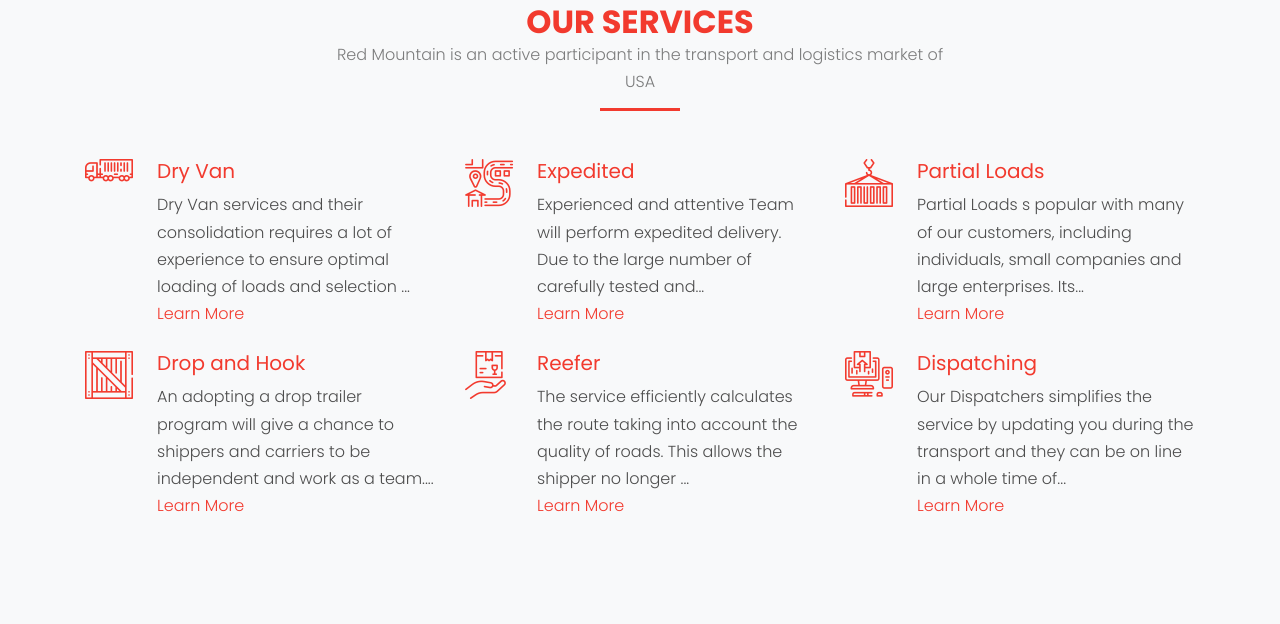
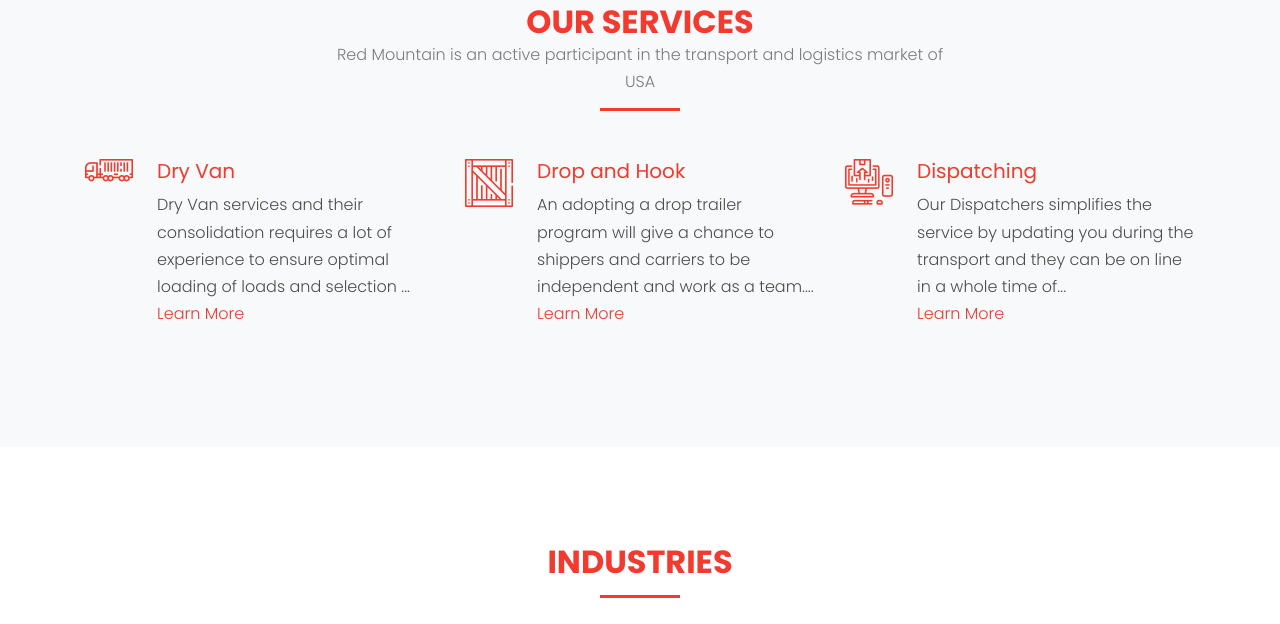
Before and after one commit to ota-fayz/red, a plain HTML site: page index.html in a window 1280 px wide. Shown: the part 2417-3041 px from the top of the page. Drawn offline with nearby package versions, Linux system fonts and the light colour scheme; files whose address does not match are found by name; a web font is replaced by a local one.

Commit message:
fix photos

```diff
--- a/index.html
+++ b/index.html
@@ -190,33 +190,33 @@
                     </div>
                 </div>
             </div>
-            <div class="col-md-6 col-lg-4 mb-4 mb-lg-4" data-aos="fade-up" data-aos-delay="100">
-                <div class="unit-4 d-flex">
-                    <div class="unit-4-icon mr-4"><span class="text-primary flaticon-map "></span></div>
-                    <div class="readmore">
-                        <h3 class="text-primary">Expedited</h3>
-                        Experienced and attentive Team will perform expedited delivery.
-                        Due to the large number of carefully tested and<span class="ellipsis">...</span>
-                        <span class="moreText" style="display:none">proven logistics schemes, we transport the goods entrusted to us in the optimal time.
-                                Expedited service involves the preparation, which protects the client from the negative consequences of various force majeure circumstances</span>
-                        <a style="display:block" class="more text-primary">Learn More</a>
-                    </div>
-                </div>
-            </div>
-            <div class="col-md-6 col-lg-4 mb-4 mb-lg-4" data-aos="fade-up" data-aos-delay="200">
-                <div class="unit-4 d-flex">
-                    <div class="unit-4-icon mr-4"><span class="text-primary flaticon-container "></span></div>
-                    <!--                    flaticon-truck-->
-                    <div class="readmore">
-                        <h3 class="text-primary">Partial Loads</h3>
-                        Partial Loads s popular with many of our customers, including individuals, small companies and
-                        large enterprises.
-                        Its<span class="ellipsis">...</span>
-                        <span class="moreText" style="display:none">essence lies in the fact that several small batches of goods are consolidated and transported by one vehicle in one direction.</span>
-                        <a style="display:block" class="more text-primary">Learn More</a>
-                    </div>
-                </div>
-            </div>
+<!--            <div class="col-md-6 col-lg-4 mb-4 mb-lg-4" data-aos="fade-up" data-aos-delay="100">-->
+<!--                <div class="unit-4 d-flex">-->
+<!--                    <div class="unit-4-icon mr-4"><span class="text-primary flaticon-map "></span></div>-->
+<!--                    <div class="readmore">-->
+<!--                        <h3 class="text-primary">Expedited</h3>-->
+<!--                        Experienced and attentive Team will perform expedited delivery.-->
+<!--                        Due to the large number of carefully tested and<span class="ellipsis">...</span>-->
+<!--                        <span class="moreText" style="display:none">proven logistics schemes, we transport the goods entrusted to us in the optimal time.-->
+<!--                                Expedited service involves the preparation, which protects the client from the negative consequences of various force majeure circumstances</span>-->
+<!--                        <a style="display:block" class="more text-primary">Learn More</a>-->
+<!--                    </div>-->
+<!--                </div>-->
+<!--            </div>-->
+<!--            <div class="col-md-6 col-lg-4 mb-4 mb-lg-4" data-aos="fade-up" data-aos-delay="200">-->
+<!--                <div class="unit-4 d-flex">-->
+<!--                    <div class="unit-4-icon mr-4"><span class="text-primary flaticon-container "></span></div>-->
+<!--                    &lt;!&ndash;                    flaticon-truck&ndash;&gt;-->
+<!--                    <div class="readmore">-->
+<!--                        <h3 class="text-primary">Partial Loads</h3>-->
+<!--                        Partial Loads s popular with many of our customers, including individuals, small companies and-->
+<!--                        large enterprises.-->
+<!--                        Its<span class="ellipsis">...</span>-->
+<!--                        <span class="moreText" style="display:none">essence lies in the fact that several small batches of goods are consolidated and transported by one vehicle in one direction.</span>-->
+<!--                        <a style="display:block" class="more text-primary">Learn More</a>-->
+<!--                    </div>-->
+<!--                </div>-->
+<!--            </div>-->
 
 
             <div class="col-md-6 col-lg-4 mb-4 mb-lg-4" data-aos="fade-up" data-aos-delay="300">
@@ -231,19 +231,19 @@
                     </div>
                 </div>
             </div>
-            <div class="col-md-6 col-lg-4 mb-4 mb-lg-4" data-aos="fade-up" data-aos-delay="400">
-                <div class="unit-4 d-flex">
-                    <div class="unit-4-icon mr-4"><span class="text-primary flaticon-hand-box"></span></div>
-                    <div class="readmore">
-                        <h3 class="text-primary">Reefer</h3>
-                        The service efficiently calculates the route taking into account the quality of roads.
-                        This allows the shipper no longer <span class="ellipsis">...</span>
-                        <span class="moreText" style="display:none">spend his own time and energy on telephone calls with drivers.
-                                This type of service will be most relevant for the transport of flowers, food (vegetables, fruits, meat products), plants, medicines and frozen convenience foods.</span>
-                        <a style="display:block" class="more text-primary">Learn More</a>
-                    </div>
-                </div>
-            </div>
+<!--            <div class="col-md-6 col-lg-4 mb-4 mb-lg-4" data-aos="fade-up" data-aos-delay="400">-->
+<!--                <div class="unit-4 d-flex">-->
+<!--                    <div class="unit-4-icon mr-4"><span class="text-primary flaticon-hand-box"></span></div>-->
+<!--                    <div class="readmore">-->
+<!--                        <h3 class="text-primary">Reefer</h3>-->
+<!--                        The service efficiently calculates the route taking into account the quality of roads.-->
+<!--                        This allows the shipper no longer <span class="ellipsis">...</span>-->
+<!--                        <span class="moreText" style="display:none">spend his own time and energy on telephone calls with drivers.-->
+<!--                                This type of service will be most relevant for the transport of flowers, food (vegetables, fruits, meat products), plants, medicines and frozen convenience foods.</span>-->
+<!--                        <a style="display:block" class="more text-primary">Learn More</a>-->
+<!--                    </div>-->
+<!--                </div>-->
+<!--            </div>-->
             <div class="col-md-6 col-lg-4 mb-4 mb-lg-4" data-aos="fade-up" data-aos-delay="500">
                 <div class="unit-4 d-flex">
                     <div class="unit-4-icon mr-4"><span class="text-primary flaticon-computer"></span></div>
@@ -285,7 +285,7 @@
             <a href="#section-industries" class="unit-1 text-center">
                 <img src="images/img_2.jpg" alt="Image" class="img-fluid">
                 <div class="unit-1-text">
-                    <h3 class="unit-1-heading">Air Transports</h3>
+                    <h3 class="unit-1-heading">Dry Van</h3>
                 </div>
             </a>
         </div>
@@ -444,7 +444,7 @@
             <div class="col-md-12">
                 <div class="border-top pt-5">
                     <p>
-                        Copyright &copy;<script>document.write(new Date().getFullYear());</script>
+                        Copyright &copy; <script>document.write(new Date().getFullYear());</script>
                         All rights reserved | This site was made <i class="icon-user" aria-hidden="true"></i> by <a
                             href="https://t.me/ota_fayz" target="_blank">Otabek Fayziev</a>
                     </p>
--- a/js/placer.js
+++ b/js/placer.js
@@ -9,7 +9,7 @@
         });
 
     myMap.geoObjects
-        .add(new ymaps.Placemark([42.034611, -87.942657], {
+        .add(new ymaps.Placemark([42.066100, -87.936691], {
         }, {
             preset: 'islands#redDotIconWithCaption'
         }))
```
Also changed, not shown: images/hero_bg_4.jpg, images/img_1.jpg, images/img_2.jpg, images/img_3.jpg, images/img_5.jpg, 1 other file.
